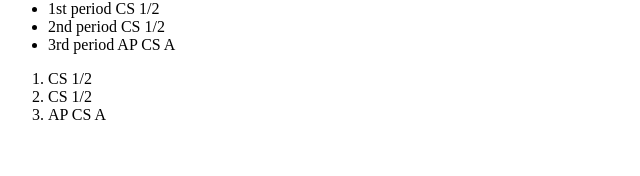
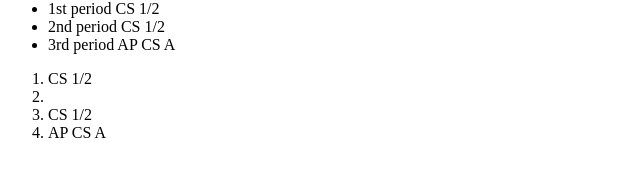
Before and after one commit to mistersf/mistersf.github.io, a plain HTML site: page index.html in a window 1280 px wide. Shown: the part 246-422 px from the top of the page, without its empty margins (0-640 px from the left). Drawn offline with Linux system fonts and the light colour scheme.

Commit message:
oops not closed

```diff
--- a/index.html
+++ b/index.html
@@ -20,7 +20,7 @@
           <li>3rd period AP CS A</li>
         </ul>
         <ol>
-          <li>CS 1/2</li>
+          <li>CS 1/2<li>
           <li>CS 1/2</li>
           <li>AP CS A</li>
         </ol>
```
